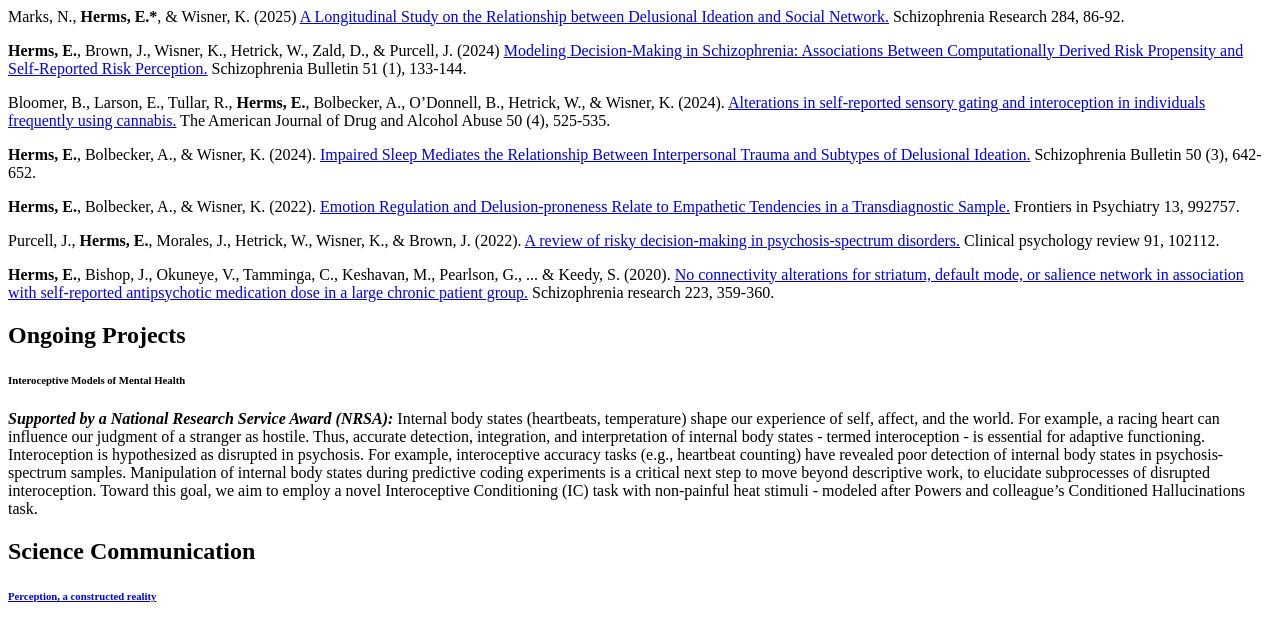
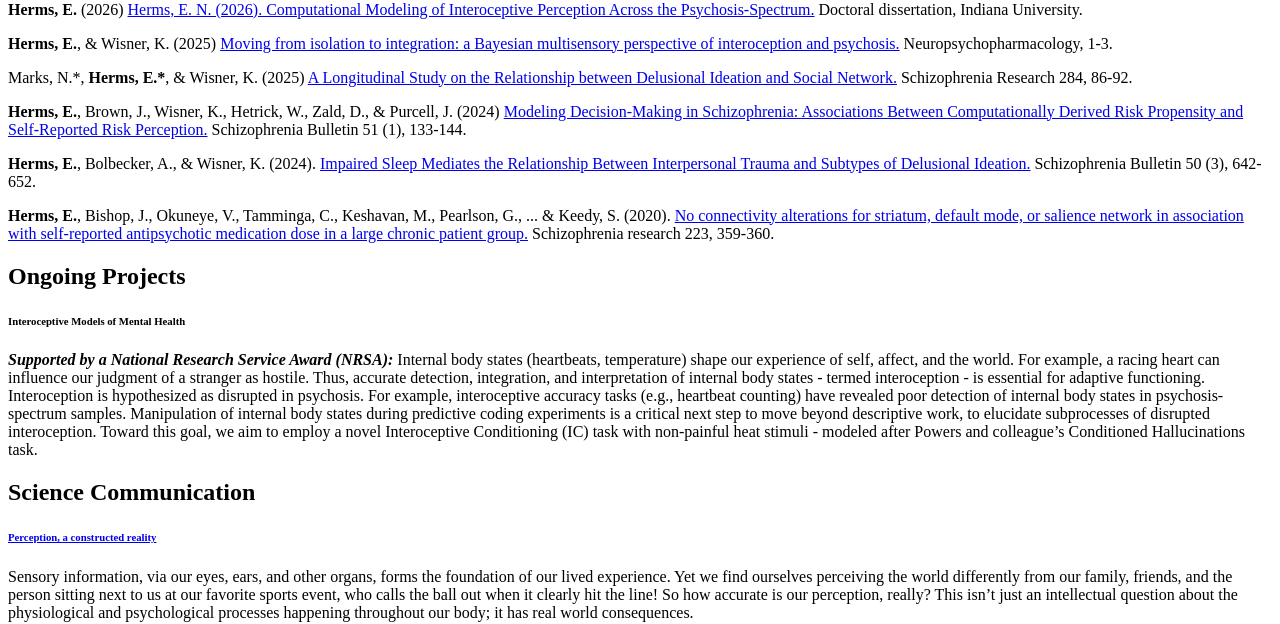
Before and after one commit to hermanator608/emma-portfolio, a website: page src/index.html in a window 1280 px wide. Shown: the part 476-1100 px from the top of the page. Drawn offline with Linux system fonts and the light colour scheme.

Commit message:
Updated publications section

```diff
--- a/src/index.html
+++ b/src/index.html
@@ -60,7 +60,7 @@
       </section>
       <div id="sectionsContainer">
         <section id="publications" class="section publications">
-          <h2>Publications</h2>
+          <h2>Selected<br />Publications</h2>
           <div class="publicationSection">
             <p>
               <a
@@ -72,18 +72,29 @@
           </div>
           <div class="publicationSection">
             <p>
+              <b>Herms, E.</b> (2026)
+              <a
+                href="https://www.proquest.com/openview/b8bf6835bfde9aff34cffca1f6af2892/1.pdf?pq-origsite=gscholar&cbl=18750&diss=y"
+                target="_blank"
+                >Herms, E. N. (2026). Computational Modeling of Interoceptive Perception Across the Psychosis-Spectrum.</a
+              >
+              Doctoral dissertation, Indiana University.
+            </p>
+          </div>
+          <div class="publicationSection">
+            <p>
               <b>Herms, E.</b>, & Wisner, K. (2025)
               <a
                 href="https://www.nature.com/articles/s41386-025-02250-9"
                 target="_blank"
                 >Moving from isolation to integration: a Bayesian multisensory perspective of interoception and psychosis.</a
               >
-              Neuropsychopharmacology, 1-3
+              Neuropsychopharmacology, 1-3.
             </p>
           </div>
           <div class="publicationSection">
             <p>
-              Marks, N., <b>Herms, E.*</b>, & Wisner, K. (2025)
+              Marks, N.*, <b>Herms, E.*</b>, & Wisner, K. (2025)
               <a
                 href="https://www.sciencedirect.com/science/article/abs/pii/S0920996425002774"
                 target="_blank"
@@ -106,19 +117,6 @@
           </div>
           <div class="publicationSection">
             <p>
-              Bloomer, B., Larson, E., Tullar, R., <b>Herms, E.</b>, Bolbecker, A.,
-              O’Donnell, B., Hetrick, W., & Wisner, K. (2024).
-              <a
-                href="https://www.tandfonline.com/doi/abs/10.1080/00952990.2024.2332602"
-                target="_blank"
-                >Alterations in self-reported sensory gating and interoception
-                in individuals frequently using cannabis.</a
-              >
-              The American Journal of Drug and Alcohol Abuse 50 (4), 525-535.
-            </p>
-          </div>
-          <div class="publicationSection">
-            <p>
               <b>Herms, E.</b>, Bolbecker, A., & Wisner, K. (2024).
               <a
                 href="https://pmc.ncbi.nlm.nih.gov/articles/PMC11059790/pdf/sbad081.pdf"
@@ -127,31 +125,6 @@
                 Trauma and Subtypes of Delusional Ideation.</a
               >
               Schizophrenia Bulletin 50 (3), 642-652.
-            </p>
-          </div>
-          <div class="publicationSection">
-            <p>
-              <b>Herms, E.</b>, Bolbecker, A., & Wisner, K. (2022).
-              <a
-                href="https://www.frontiersin.org/articles/10.3389/fpsyt.2022.992757/full"
-                target="_blank"
-                >Emotion Regulation and Delusion-proneness Relate to Empathetic
-                Tendencies in a Transdiagnostic Sample.</a
-              >
-              Frontiers in Psychiatry 13, 992757.
-            </p>
-          </div>
-          <div class="publicationSection">
-            <p>
-              Purcell, J., <b>Herms, E.</b>, Morales, J., Hetrick, W.,
-              Wisner, K., & Brown, J. (2022).
-              <a
-                href="https://www.sciencedirect.com/science/article/abs/pii/S0272735821001550"
-                target="_blank"
-                >A review of risky decision-making in psychosis-spectrum
-                disorders.</a
-              >
-              Clinical psychology review 91, 102112.
             </p>
           </div>
           <div class="publicationSection">
```
Also changed, not shown: readme.md.
